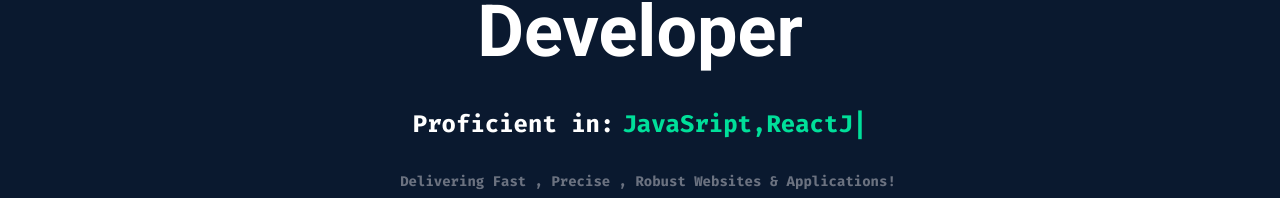
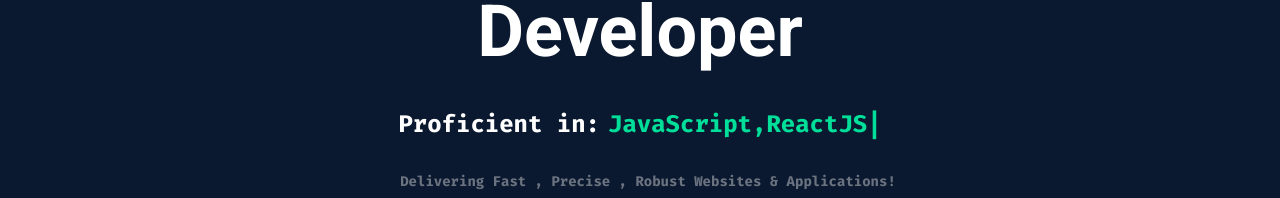
Before and after one commit to ElodVerbovci/PersonalPortfolio, a React (Vite) app: page / in a window 1280 px wide. Shown: the part 315-513 px from the top of the page. Built offline with nearby package versions, Linux system fonts and the light colour scheme; the HTML template or start-up script is replaced by a standard one.

Commit message:
Last fix

```diff
--- a/src/components/Hero.jsx
+++ b/src/components/Hero.jsx
@@ -10,7 +10,7 @@
        <h1 className='md:text-7xl sm:text-6xl text-4xl font-bold md:py-6 font-Roboto'>FullStack Web Developer</h1>
        <div className='flex justify-center items-center '>
         <p className='md:text-2xl sm:text-xl text-sm font-bold py-4 font-FiraCode'>Proficient in:</p>
-        <ReactTyped className='md:text-2xl sm:text-sm text-sm font-bold pl-2 text-[#00df9a] font-FiraCode' strings={['JavaSript,ReactJS,NodeJS']} typeSpeed={120} backSpeed={140} loop />
+        <ReactTyped className='md:text-2xl sm:text-sm text-sm font-bold pl-2 text-[#00df9a] font-FiraCode' strings={['JavaScript,ReactJS,NodeJS']} typeSpeed={120} backSpeed={140} loop />
        </div>
        <p className='md:text-1xl text-sm font-bold text-gray-500 md:pl-4 font-FiraMono my-4'>Delivering Fast , Precise , Robust Websites & Applications!</p>
 
```
